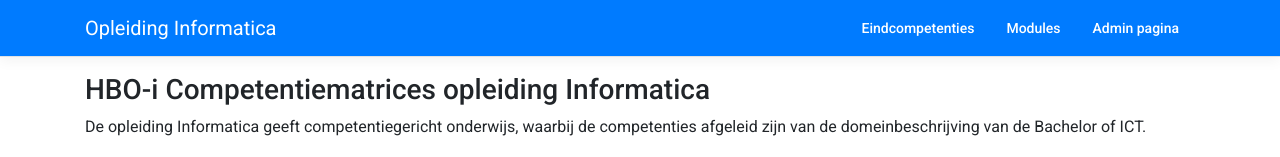
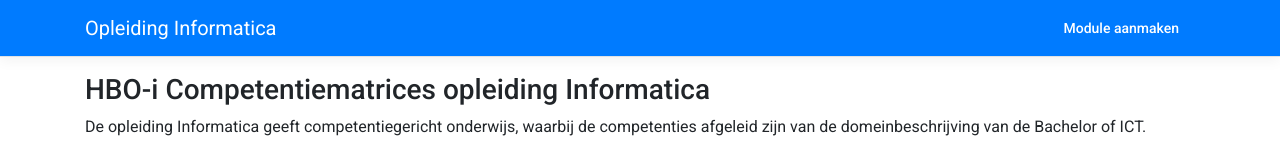
Before and after one commit to Hogeschool-Leiden/MDLO, an Angular app in the folder src/ModuleFrontend/ModuleFrontend.Api/ClientApp/: page / in a window 1280 px wide. Shown: the top 157 px of the page. Built offline with nearby package versions, Linux system fonts and the light colour scheme.

Commit message:
egin gemaakt aan multiline eindeisen

```diff
--- a/src/ModuleFrontend/ModuleFrontend.Api/ClientApp/src/app/components/module-editor/module-editor.component.html
+++ b/src/ModuleFrontend/ModuleFrontend.Api/ClientApp/src/app/components/module-editor/module-editor.component.html
@@ -23,7 +23,7 @@
     <mat-form-field>
         <mat-label>Cohort</mat-label>
         <mat-select formControlName="cohort">
-            <mat-option *ngFor="let item of availableCohorts" [value]="item.beginjaar" >
+            <mat-option *ngFor="let item of availableCohorts" [value]="item.beginjaar">
                 {{ item.naam }}
             </mat-option>
         </mat-select>
@@ -266,12 +266,16 @@
         <input matInput type="text" formControlName="inhoudelijkeBeschrijving">
 
     </mat-form-field> -->
-    <mat-form-field>
+    <mat-form-field formArrayName="eindeisen">
         <mat-label>
             Eindeisen:
         </mat-label>
-        <input matInput type="text" formControlName="eindeisen">
+            <div *ngFor="let control of eindeisen.controls; index as i">
+                <input matInput type="text" [formControl]="eindeisen.controls[i]">
+            </div>
     </mat-form-field>
+    <button mat-button (click)="addEindeis()" >Eindeis toevoegen</button>
+
     <!-- <mat-form-field>
         <mat-label>
             Contacturen en werkvormen:
--- a/src/ModuleFrontend/ModuleFrontend.Api/ClientApp/src/app/components/module-editor/module-editor.component.ts
+++ b/src/ModuleFrontend/ModuleFrontend.Api/ClientApp/src/app/components/module-editor/module-editor.component.ts
@@ -1,5 +1,5 @@
-import { Component } from '@angular/core';
-import { FormGroup, FormControl, Validators } from '@angular/forms';
+import { Component, OnInit } from '@angular/core';
+import { FormGroup, FormControl, Validators, FormArray } from '@angular/forms';
 import { HttpService } from 'src/app/services/http.service';
 import { Module } from '../../models/module';
 import { ModuleSanitizePipe } from 'src/app/pipes/module-sanitize.pipe';
@@ -12,10 +12,15 @@ import { Cohort } from 'src/app/models/cohort';
   templateUrl: './module-editor.component.html',
   styleUrls: ['./module-editor.component.css']
 })
-export class ModuleEditorComponent {
+export class ModuleEditorComponent implements OnInit{
   constructor(private snackBar: MatSnackBar, private httpService: HttpService, private sanitizePipe: ModuleSanitizePipe) {
 
   }
+  ngOnInit(): void {
+    this.addEindeis();
+  }
+  eindeisen=  new FormArray([])
+
   availableCohorts: Cohort[] =[{ naam: "2017/2018", beginjaar: "2017/2018" }, { naam: "2018/2019", beginjaar: "2018/2019" }, { naam: "2019/2020", beginjaar: "2019/2020" },]
   jsonValue: null;
   jsonValueAfterPipe: null;
@@ -78,7 +83,10 @@ export class ModuleEditorComponent {
     }),
     // beschrijvingLeerdoelen: new FormControl(''),
     // inhoudelijkeBeschrijving: new FormControl(''),
-    eindeisen: new FormControl(''),
+    eindeisen: new FormArray([
+
+    ]),
+
     // contacturenWerkvormen: new FormControl(''),
     // toetsvorm: new FormControl(''),
     // voorwaardenVoldoende: new FormControl(''),
@@ -103,4 +111,7 @@ export class ModuleEditorComponent {
       }
     )
   }
+  addEindeis(){
+    this.eindeisen.push(new FormControl(''));
+  }
 }
--- a/src/ModuleFrontend/ModuleFrontend.Api/ClientApp/src/app/components/nav-menu/nav-menu.component.html
+++ b/src/ModuleFrontend/ModuleFrontend.Api/ClientApp/src/app/components/nav-menu/nav-menu.component.html
@@ -29,19 +29,7 @@
             class="nav-item"
             [routerLinkActive]="['link-active']"
             [routerLinkActiveOptions]="{ exact: true }">
-            <button mat-button class="link-button" [routerLink]="['/competencies']">Eindcompetenties</button>
-          </li>
-          <li
-            class="nav-item"
-            [routerLinkActive]="['link-active']"
-            [routerLinkActiveOptions]="{ exact: true }">
-            <button mat-button class="link-button" [routerLink]="['/module']">Modules</button>
-          </li>
-          <li
-            class="nav-item"
-            [routerLinkActive]="['link-active']"
-            [routerLinkActiveOptions]="{ exact: true }">
-            <button mat-button class="link-button" [routerLink]="['/admin']">Admin pagina</button>
+            <button mat-button class="link-button" [routerLink]="['/module-aanmaken']">Module aanmaken</button>
           </li>
         </ul>
       </div>
```
